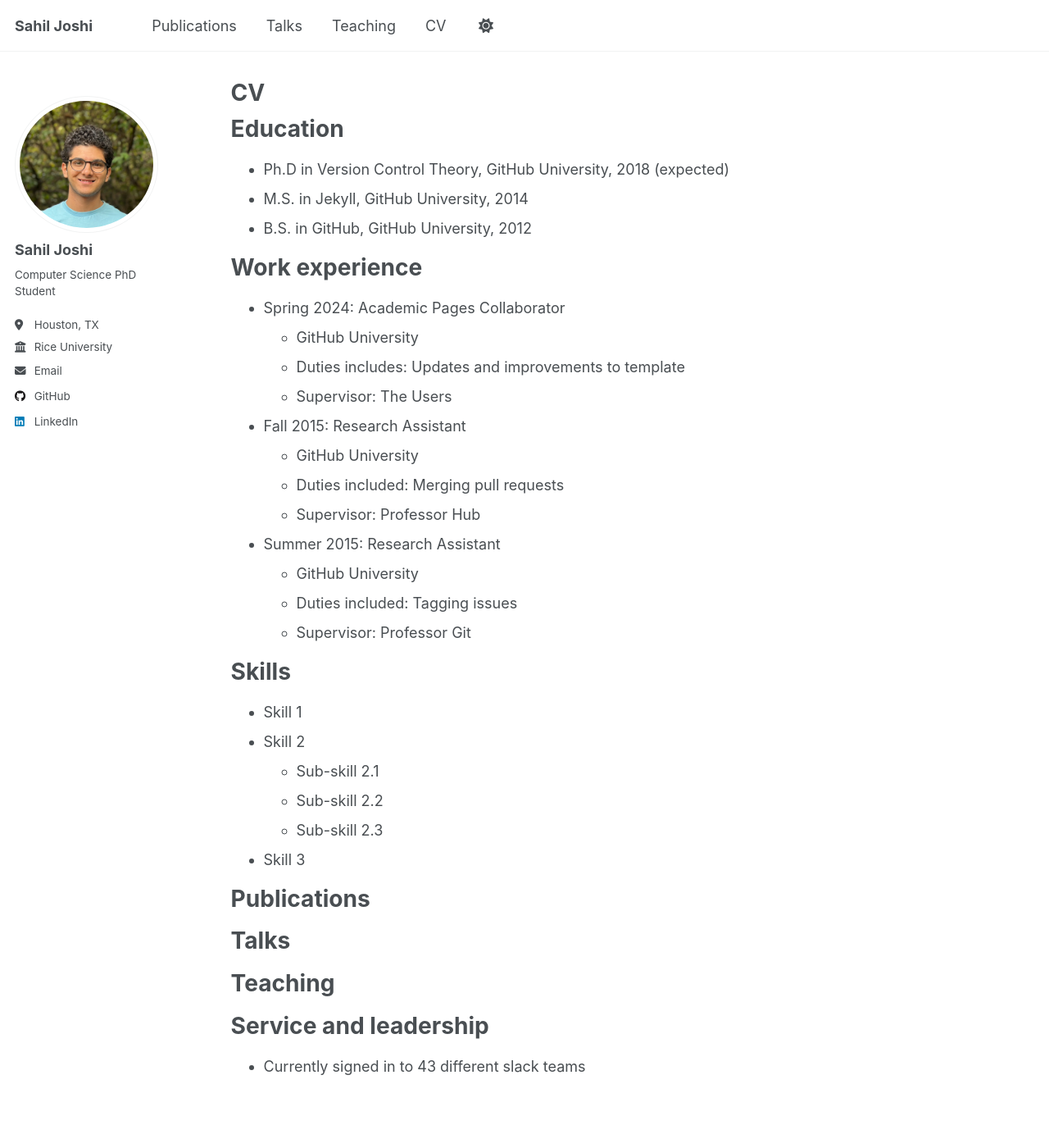
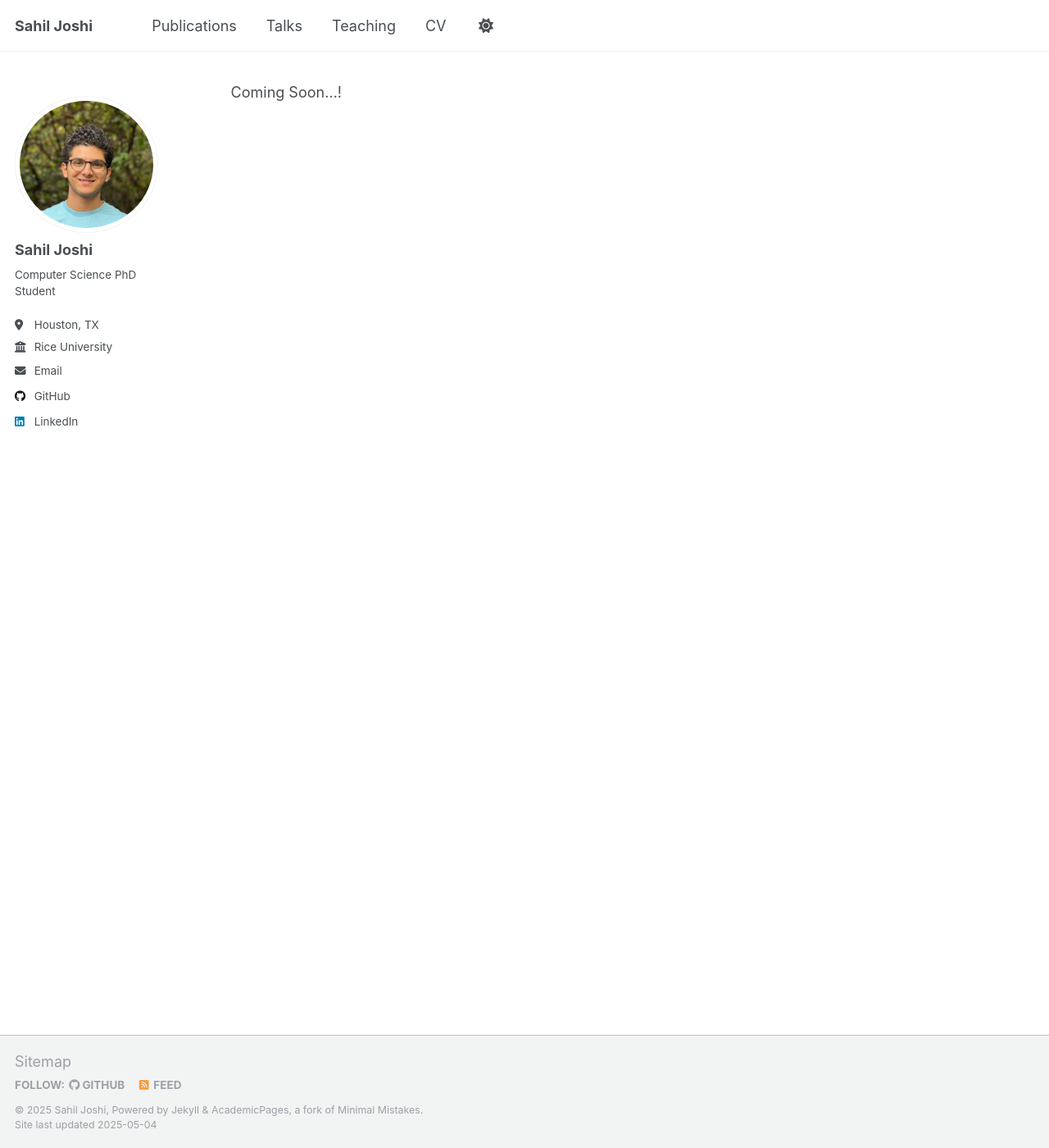
Before and after one commit to sahiljoshi515/sahiljoshi515.github.io, a Jekyll site: the page built from _pages/cv.md, in a window 1280 px wide and 1400 px high. Shown: the whole window at 82% size. Built offline with Jekyll 4.4.1, drawn with Linux system fonts in a browser that asks for light colours; our own code applies the rules of GitHub Pages for plain Markdown files.

Commit message:
Update cv.md

```diff
--- a/_pages/cv.md
+++ b/_pages/cv.md
@@ -1,64 +1 @@
----
-layout: archive
-title: "CV"
-permalink: /cv/
-author_profile: true
-redirect_from:
-  - /resume
----
-
-{% include base_path %}
-
-Education
-======
-* Ph.D in Version Control Theory, GitHub University, 2018 (expected)
-* M.S. in Jekyll, GitHub University, 2014
-* B.S. in GitHub, GitHub University, 2012
-
-Work experience
-======
-* Spring 2024: Academic Pages Collaborator
-  * GitHub University
-  * Duties includes: Updates and improvements to template
-  * Supervisor: The Users
-
-* Fall 2015: Research Assistant
-  * GitHub University
-  * Duties included: Merging pull requests
-  * Supervisor: Professor Hub
-
-* Summer 2015: Research Assistant
-  * GitHub University
-  * Duties included: Tagging issues
-  * Supervisor: Professor Git
-
-Skills
-======
-* Skill 1
-* Skill 2
-  * Sub-skill 2.1
-  * Sub-skill 2.2
-  * Sub-skill 2.3
-* Skill 3
-
-Publications
-======
-  <ul>{% for post in site.publications reversed %}
-    {% include archive-single-cv.html %}
-  {% endfor %}</ul>
-
-Talks
-======
-  <ul>{% for post in site.talks reversed %}
-    {% include archive-single-talk-cv.html  %}
-  {% endfor %}</ul>
-
-Teaching
-======
-  <ul>{% for post in site.teaching reversed %}
-    {% include archive-single-cv.html %}
-  {% endfor %}</ul>
-
-Service and leadership
-======
-* Currently signed in to 43 different slack teams
+Coming Soon...!
```
